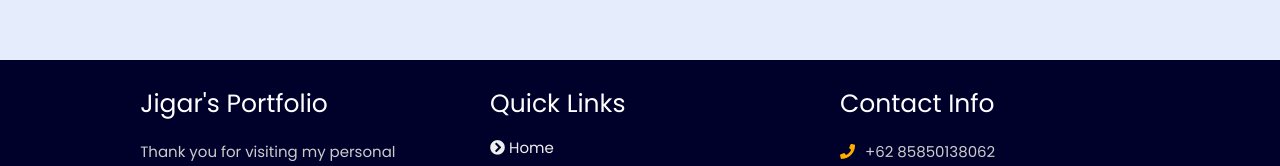
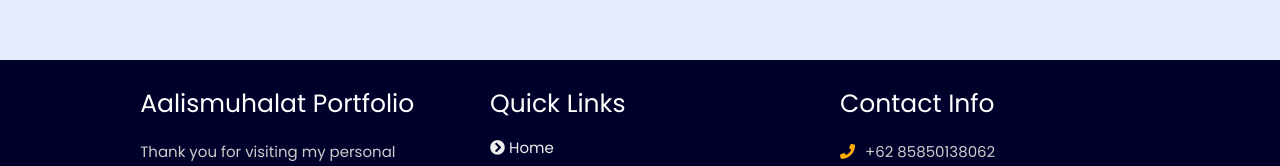
Before and after one commit to kunArmy/Aalismuhalat, a plain HTML site: page index.html in a window 1280 px wide. Shown: the part 4928-5094 px from the top of the page. Drawn offline with nearby package versions, Linux system fonts and the light colour scheme; animation ran at ten frames a second.

Commit message:
index.html

```diff
--- a/index.html
+++ b/index.html
@@ -218,7 +218,7 @@
   <div class="box-container">
 
       <div class="box">
-          <h3>Jigar's Portfolio</h3>
+          <h3>Aalismuhalat Portfolio</h3>
           <p>Thank you for visiting my personal portfolio website. and I'm still a beginner who wants to keep going..<br/> <br/> Keep the Spirit of Everyone🚀</p>
       </div>
 
```
